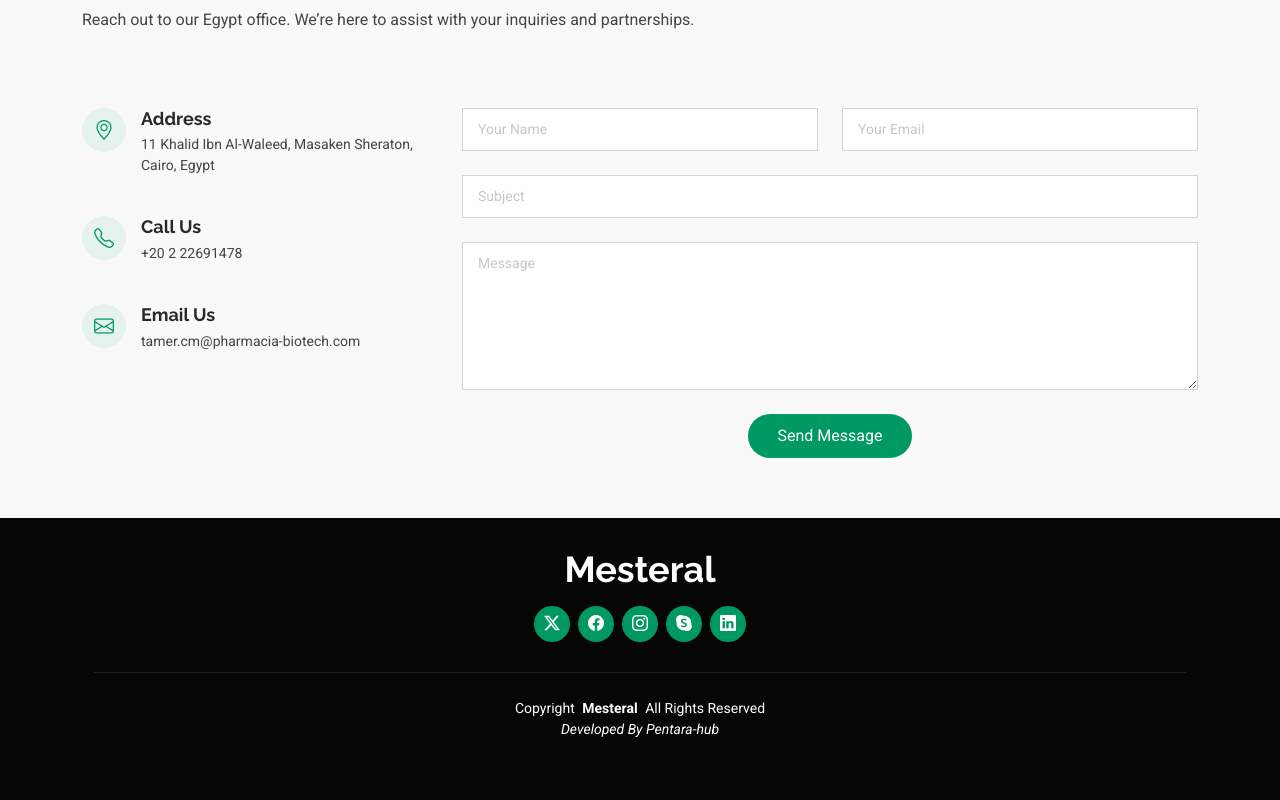
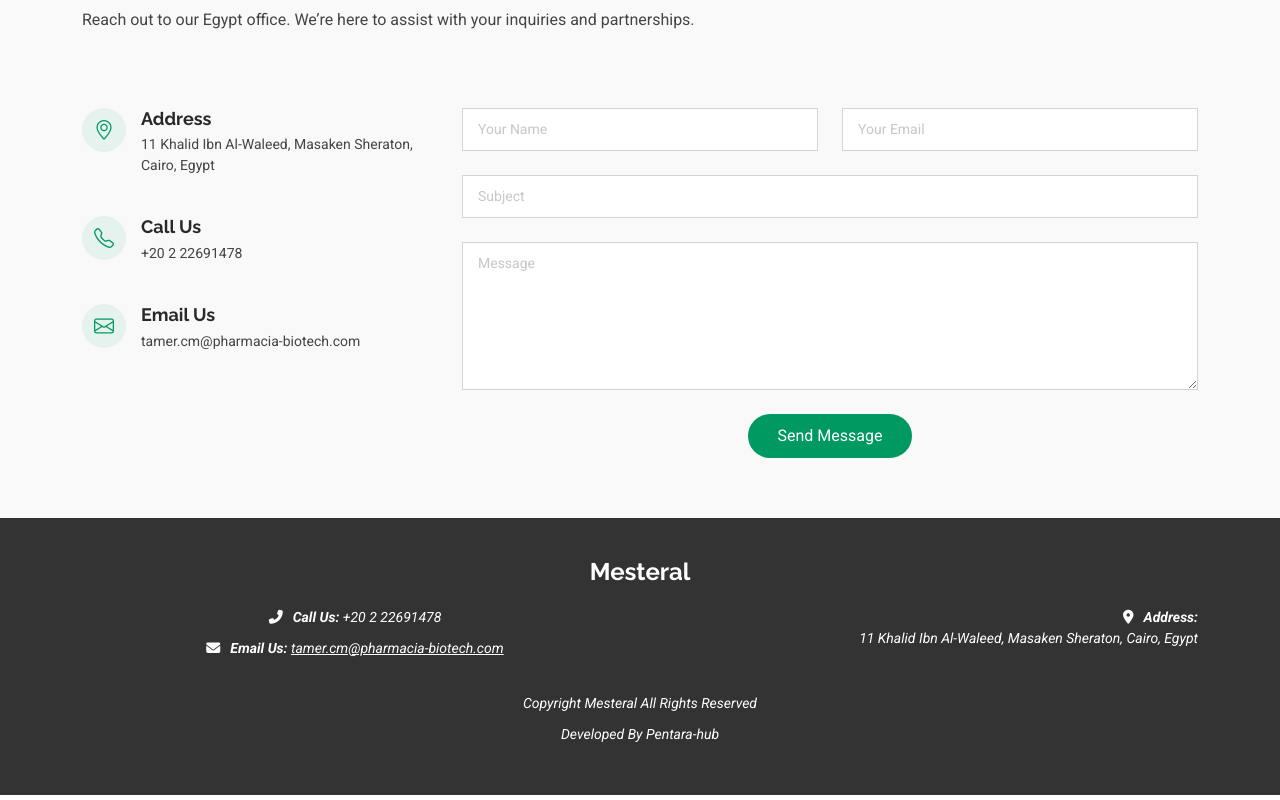
Before and after one commit to Pentara-hub/MESTERAL, a plain HTML site: page index.html in a window 1280 px wide. Shown: the part 6739-7539 px from the top of the page. Drawn offline with nearby package versions, Linux system fonts and the light colour scheme.

Commit message:
Added new footer section

```diff
--- a/index.html
+++ b/index.html
@@ -1318,28 +1318,74 @@
       <!-- /Contact Section -->
     </main>
 
-    <footer id="footer" class="footer dark-background">
-      <div class="container">
+   <link rel="stylesheet" href="https://cdnjs.cloudflare.com/ajax/libs/font-awesome/6.5.0/css/all.min.css">
+
+<link rel="stylesheet" href="https://cdnjs.cloudflare.com/ajax/libs/font-awesome/6.5.0/css/all.min.css">
+
+<footer id="footer" class="footer dark-background" style="padding: 40px 20px; background-color: #333; color: #fff;">
+  <style>
+    .footer .sitename {
+      font-size: 24px;
+      margin-bottom: 20px;
+    }
+
+    .footer i {
+      color: #ffffff;
+      margin-right: 10px;
+    }
+
+    .footer a {
+      color: #ffffff;
+      text-decoration: underline;
+    }
+
+    .footer p {
+      margin-bottom: 10px;
+    }
+
+    @media (max-width: 767px) {
+      .footer .text-md-end {
+        text-align: center !important;
+        margin-top: 30px;
+      }
+
+      .footer .col-md-6 {
+        text-align: center;
+      }
+    }
+  </style>
+
+  <div class="container">
+    <!-- Centered Site Name -->
+    <div class="row">
+      <div class="col-12 text-center">
         <h3 class="sitename">Mesteral</h3>
-        <div class="social-links d-flex justify-content-center">
-          <a href=""><i class="bi bi-twitter-x"></i></a>
-          <a href=""><i class="bi bi-facebook"></i></a>
-          <a href=""><i class="bi bi-instagram"></i></a>
-          <a href=""><i class="bi bi-skype"></i></a>
-          <a href=""><i class="bi bi-linkedin"></i></a>
-        </div>
-        <div class="container">
-          <div class="copyright">
-            <span>Copyright</span>
-            <strong class="px-1 sitename">Mesteral</strong>
-            <span>All Rights Reserved</span>
-          </div>
-          <p>Developed By Pentara-hub</p>
-        </div>
       </div>
-    </footer>
+    </div>
 
-    <!-- Scroll Top -->
+    <div class="row">
+      <!-- Left Column: Call & Email -->
+      <div class="col-md-6">
+        <p><i class="fas fa-phone-alt"></i><strong>Call Us:</strong> +20 2 22691478</p>
+        <p><i class="fas fa-envelope"></i><strong>Email Us:</strong>
+          <a href="mailto:tamer.cm@pharmacia-biotech.com">tamer.cm@pharmacia-biotech.com</a>
+        </p>
+      </div>
+
+      <!-- Right Column: Address -->
+      <div class="col-md-6 text-md-end">
+        <p><i class="fas fa-map-marker-alt"></i><strong>Address:</strong><br>
+        11 Khalid Ibn Al-Waleed, Masaken Sheraton, Cairo, Egypt</p>
+      </div>
+    </div>
+
+    <!-- Copyright -->
+    <div class="text-center mt-4">
+      <p>Copyright Mesteral  All Rights Reserved</p>
+      <p>Developed By Pentara-hub</p>
+    </div>
+  </div>
+</footer>
     <a
       href="#"
       id="scroll-top"
```
Also changed, not shown: blog.html (+9 -21 lines).
